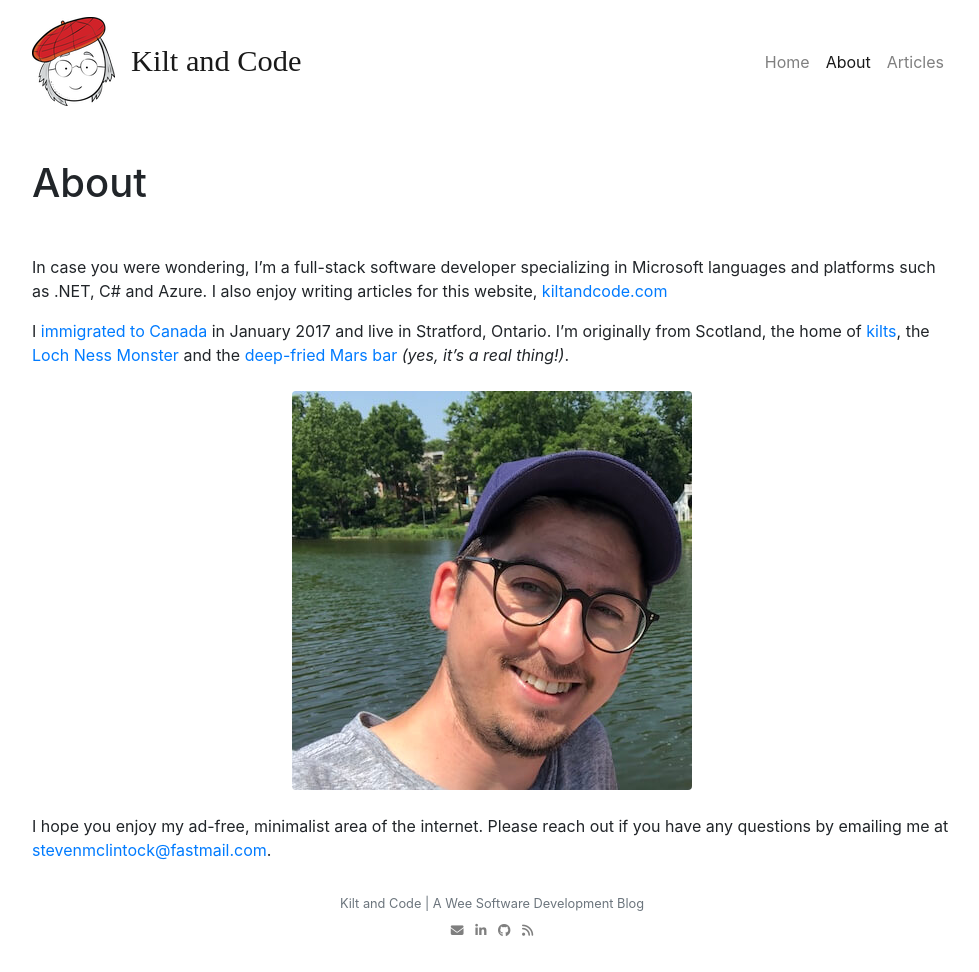
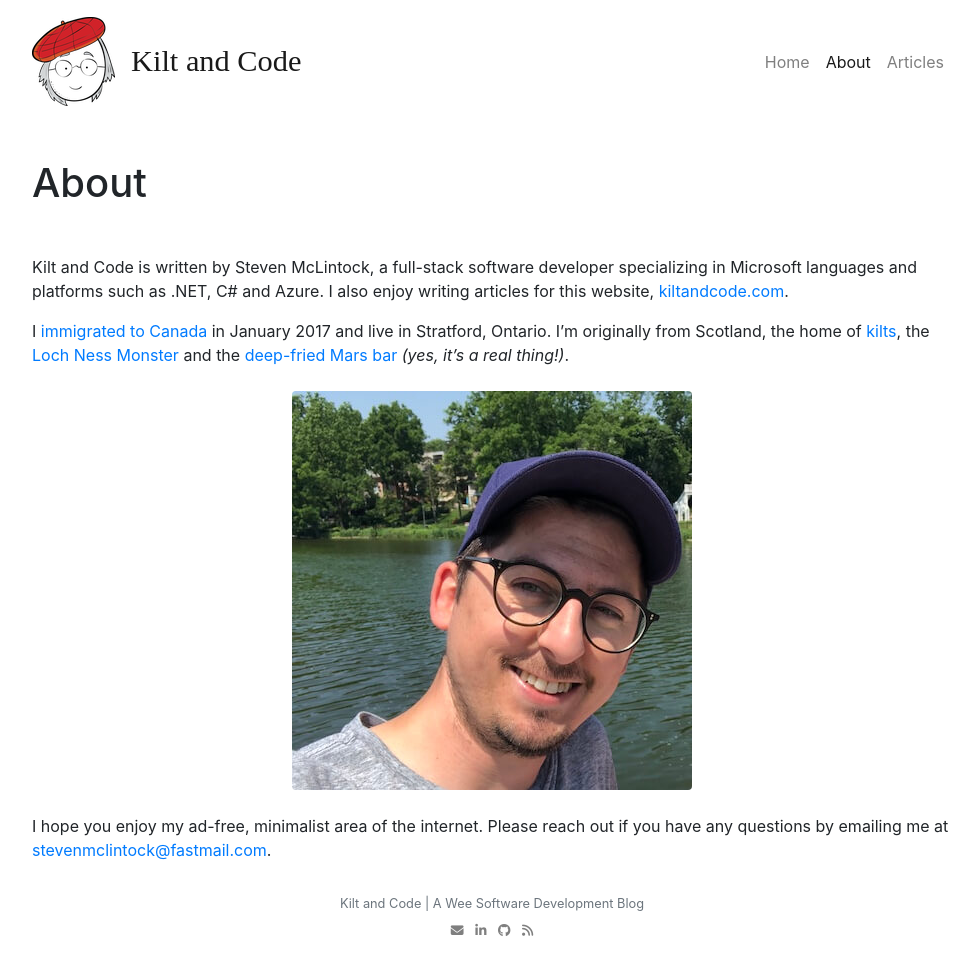
Before and after one commit to kiltandcode/kiltandcode.com, a Jekyll site: the page built from about.md, in a window 1280 px wide. Shown: the whole page, without its empty margins (148-1127 px from the left). Built offline with Jekyll 4.4.1, drawn with Linux system fonts in a browser that asks for light colours; nearby versions of some CDN libraries; some web fonts are replaced.

Commit message:
Remove comments, adjust about page

```diff
--- a/about.md
+++ b/about.md
@@ -3,9 +3,15 @@ layout: page
 title: About
 ---
 
-In case you were wondering, I'm a full-stack software developer specializing in Microsoft languages and platforms such as .NET, C# and Azure. I also enjoy writing articles for this website, [kiltandcode.com](https://kiltandcode.com)
+{{ site.title }} is written by Steven McLintock, a full-stack software developer
+specializing in Microsoft languages and platforms such as .NET, C# and Azure. I also
+enjoy writing articles for this website, [kiltandcode.com](https://kiltandcode.com).
 
-I [immigrated to Canada](https://kiltandcode.com/2019/06/30/coming-to-canada-immigrating-to-toronto-as-a-dotnet-developer/) in January 2017 and live in Stratford, Ontario. I'm originally from Scotland, the home of [kilts](https://en.wikipedia.org/wiki/Kilt), the [Loch Ness Monster](https://en.wikipedia.org/wiki/Loch_Ness_Monster) and the [deep-fried Mars bar](https://en.wikipedia.org/wiki/Deep-fried_Mars_bar) *(yes, it's a real thing!)*.
+I [immigrated to Canada](https://kiltandcode.com/2019/06/30/coming-to-canada-immigrating-to-toronto-as-a-dotnet-developer/)
+in January 2017 and live in Stratford, Ontario. I'm originally from Scotland, the
+home of [kilts](https://en.wikipedia.org/wiki/Kilt), the
+[Loch Ness Monster](https://en.wikipedia.org/wiki/Loch_Ness_Monster) and
+the [deep-fried Mars bar](https://en.wikipedia.org/wiki/Deep-fried_Mars_bar) *(yes, it's a real thing!)*.
 
 {%
     include image.html
```
Also changed, not shown: _layouts/post.html (+4 -16 lines).
